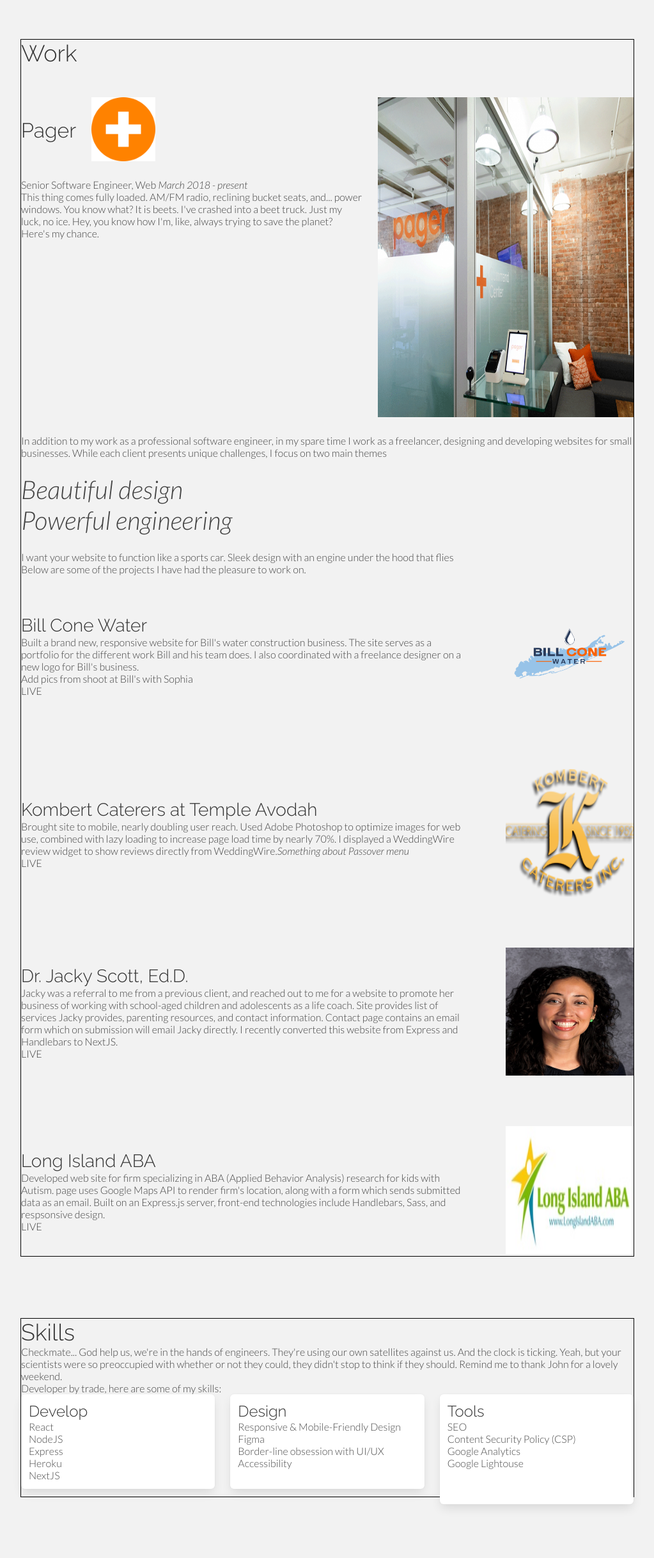
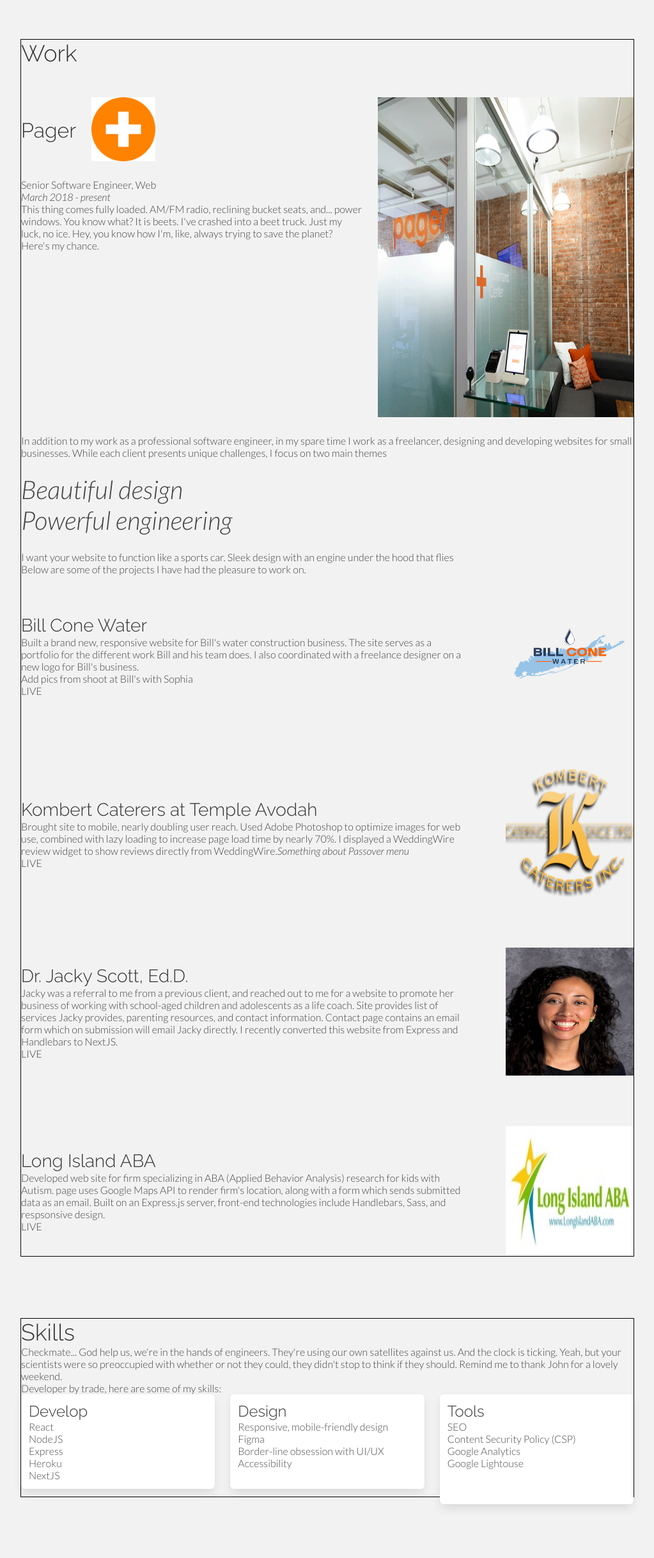
Before and after one commit to cbonaco1/personal_page, a Next.js app: page / in a window 1280 px wide. Shown: the part 787-3222 px from the top of the page at 64% size, without its empty margins (128-1151 px from the left). Built offline with nearby package versions, Linux system fonts and the light colour scheme.

Commit message:
typography changes

```diff
--- a/src/components/Pager.jsx
+++ b/src/components/Pager.jsx
@@ -20,7 +20,8 @@ const Pager = () => {
             />
           </div>
         </div>
-        <p>Senior Software Engineer, Web{' '}<i>March 2018 - present</i></p>
+        <p>Senior Software Engineer, Web</p>
+        <p><i>March 2018 - present</i></p>
         <p>This thing comes fully loaded. AM/FM radio, reclining bucket seats, and... power windows. You know what? It is beets. I've crashed into a beet truck. Just my luck, no ice. Hey, you know how I'm, like, always trying to save the planet? Here's my chance.</p>
       </div>
       <div className="column is-narrow">
--- a/src/sections/Skills.jsx
+++ b/src/sections/Skills.jsx
@@ -32,7 +32,7 @@ const Skills = () => {
           <li className="column box">
             <h5 className="is-capitalized">design</h5>
             <ul>
-              <li>Responsive & Mobile-Friendly Design</li>
+              <li>Responsive, mobile-friendly design</li>
               <li>Figma</li>
               <li>Border-line obsession with UI/UX</li>
               <li>Accessibility</li>
```
